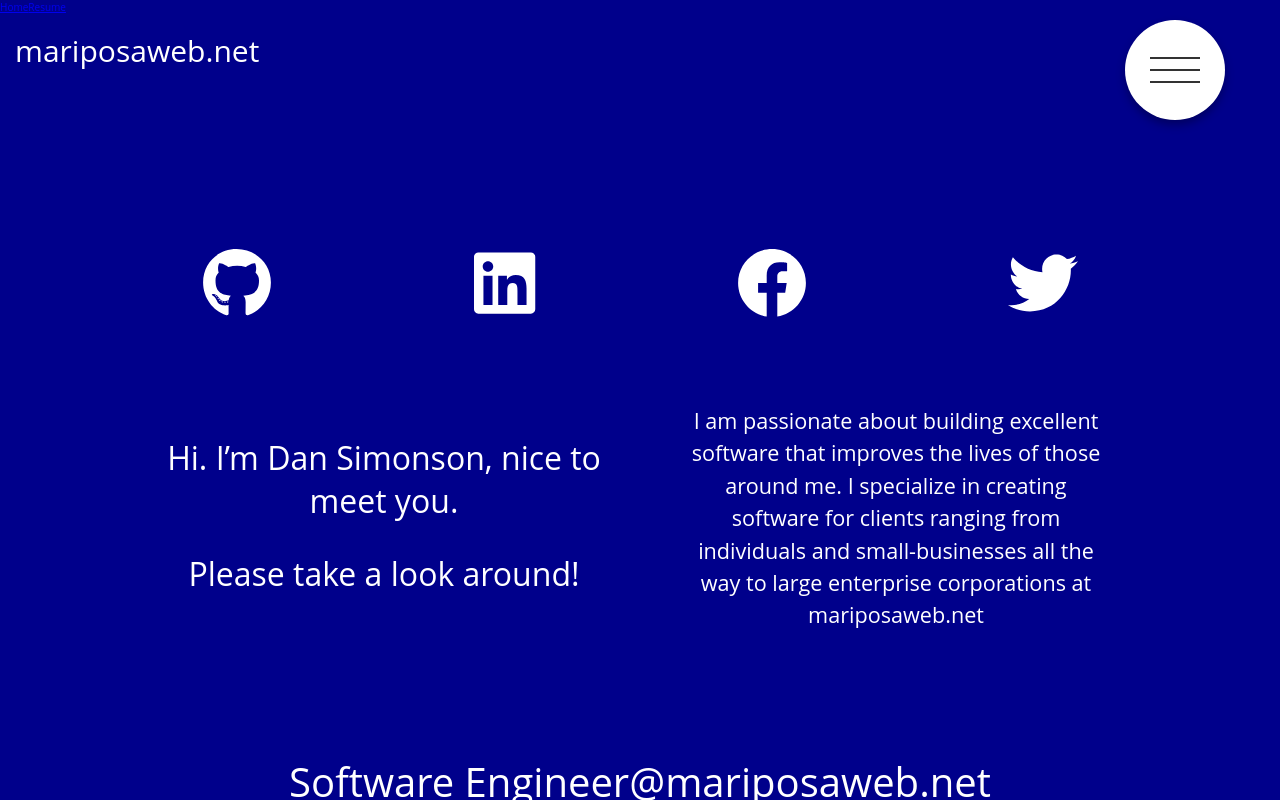
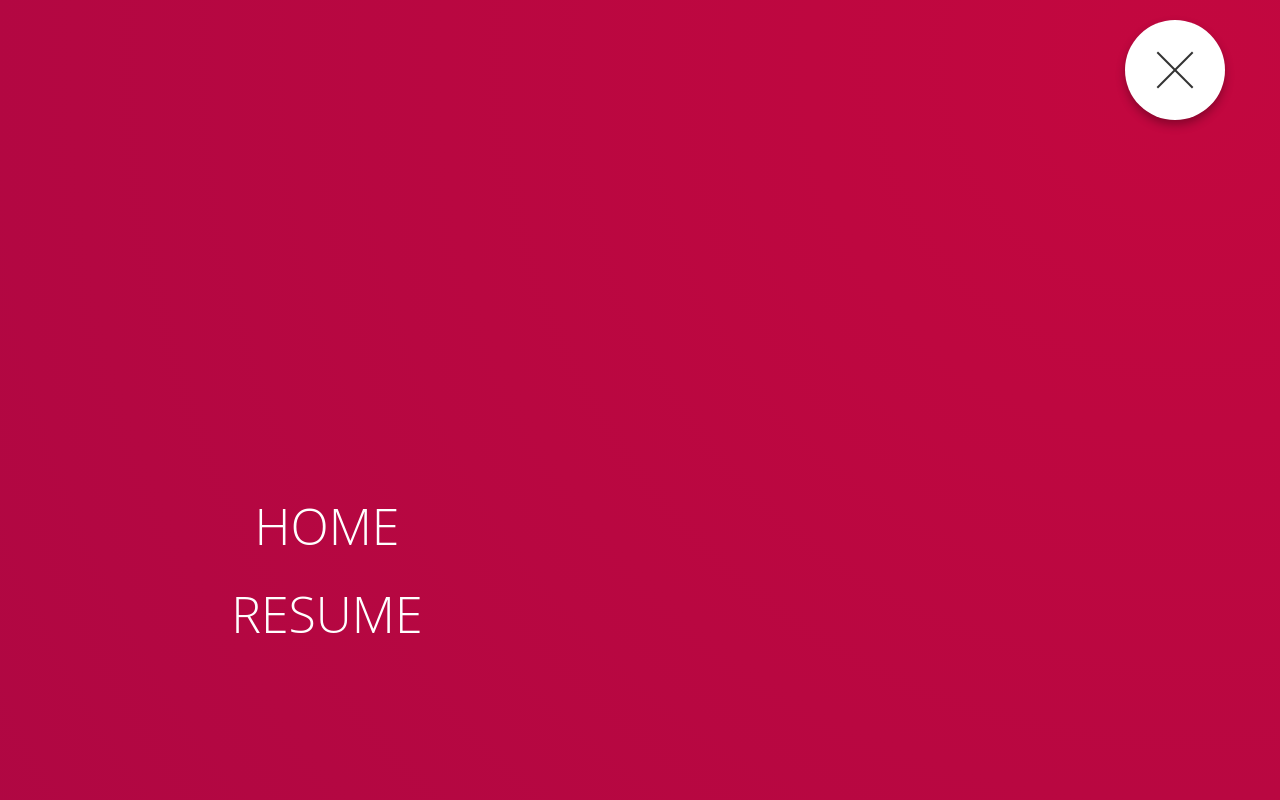
Before and after one commit to DanSimonson/mariposa-app, a React (Create React App) app in the folder frontend/: page / in a window 1280 px wide. Both pictures are taken after a click on the label 1175 px from the left and 70 px from the top of the page. Shown: the top 800 px of the page. Built offline with nearby package versions, Linux system fonts and the light colour scheme; no server answers.

Commit message:
added navbar and started on resume page

```diff
--- a/frontend/src/Components/Navbar/Navbar.js
+++ b/frontend/src/Components/Navbar/Navbar.js
@@ -1,22 +1,45 @@
-import React from "react";
+import React, { useEffect, useState } from "react";
 import "./Navbar.scss";
+import { NavLink, useNavigate } from "react-router-dom";
+function Navbar() {
+  let navigate = useNavigate();
 
-function Navbar() {
+  const navigateToRoute = (e) => {
+    console.log("e ", e.target.innerText);
+    if (e.target.innerText === "HOME") {
+      navigate("/");
+    } else if (e.target.innerText === "RESUME") {
+      navigate("/resume");
+    }
+  };
+
   return (
-    <div classname="navbarContainer">
+    <div className="navbarContainer">
       <input type="checkbox" className="checkbox-toggler" id="nav" />
-      <label for="nav" class="nav-btn">
+      <label for="nav" className="nav-btn">
         <span className="nav-icon"></span>
       </label>
       <div className="nav-bg"></div>
       <nav className="navigation">
         <ul className="nav-list">
-          <a href="#" className="nav-link">
-            Home
-          </a>
-          <a href="#" className="nav-link">
-            Resume
-          </a>
+          <li>
+            <a
+              href="#"
+              className="nav-link"
+              onClick={(e) => navigateToRoute(e)}
+            >
+              Home
+            </a>
+          </li>
+          <li>
+            <a
+              href="#"
+              className="nav-link"
+              onClick={(e) => navigateToRoute(e)}
+            >
+              Resume
+            </a>
+          </li>
         </ul>
       </nav>
     </div>
--- a/frontend/src/Components/Navbar/Navbar.scss
+++ b/frontend/src/Components/Navbar/Navbar.scss
@@ -37,3 +37,58 @@
 .nav-icon::after {
   transform: translateY(12px);
 }
+.checkbox-toggler:checked + .nav-btn .nav-icon {
+  background-color: transparent;
+}
+.checkbox-toggler:checked + .nav-btn .nav-icon::before {
+  transform: translateY(0px) rotate(135deg);
+}
+.checkbox-toggler:checked + .nav-btn .nav-icon::after {
+  transform: translateY(0px) rotate(-135deg);
+}
+.nav-bg {
+  height: 80px;
+  width: 80px;
+  border-radius: 50%;
+  position: fixed;
+  top: 22px;
+  right: 60px;
+  background-image: radial-gradient(#c3073f, #950748);
+  z-index: 14;
+  transition: transform 1.2s cubic-bezier(0.86, 0, 0.7, 1);
+}
+
+.checkbox-toggler:checked ~ .nav-bg {
+  transform: scale(60);
+}
+.navigation {
+  height: 100vh;
+  width: 100%;
+  position: fixed;
+  transform: translateX(-100%);
+  opacity: 0;
+  z-index: 15;
+  transition: transform 3s 1.2s cubic-bezier(0.68, -0.55, 0.265, 1.55);
+}
+.nav-list {
+  position: absolute;
+  top: 45%;
+  left: 50%;
+  transform: translate(-50%, -50%);
+  list-style-type: none;
+  text-align: center;
+  width: 100%;
+}
+.nav-link {
+  display: inline-block;
+  margin-top: 20px;
+  font-size: 50px;
+  font-weight: 300;
+  color: #fff;
+  text-decoration: none;
+  text-transform: uppercase;
+}
+.checkbox-toggler:checked ~ .navigation {
+  opacity: 1;
+  transform: translate(0%);
+}
--- a/frontend/src/Views/Home/Home.js
+++ b/frontend/src/Views/Home/Home.js
@@ -8,7 +8,7 @@ import { FontAwesomeIcon } from "@fortawesome/react-fontawesome";
 import DisplayGrid from "../../Components/DisplayGrid/DisplayGrid";
 import DisplayFooter from "../../Components/DisplayFooter/DisplayFooter";
 import Navbar from "../../Components/Navbar/Navbar";
-import { NavLink, Link } from "react-router-dom";
+import { useNavigate } from "react-router-dom";
 
 import {
   faGraduationCap,
@@ -24,6 +24,7 @@ import {
 import "./Home.scss";
 
 function Home() {
+  let navigate = useNavigate();
   const [projects, setProjects] = useState([]);
   useEffect(() => {
     Aos.init({ duration: 2000 });
@@ -33,6 +34,10 @@ function Home() {
     };
     fetchData();
   }, []);
+
+  const goToRoute = () => {
+    navigate("/resume");
+  };
 
   return (
     <>
@@ -92,8 +97,8 @@ function Home() {
             </p>
           </div>
         </div>
-        <div className="filler">
-          Software Engineer<span className="fillerSpan">@mariposaweb.net</span>
+        <div className="filler" onClick={goToRoute}>
+          See Resume<span className="fillerSpan">@mariposaweb.net</span>
         </div>
       </div>
       <div className="wrapper">
--- a/frontend/src/Views/Home/Home.scss
+++ b/frontend/src/Views/Home/Home.scss
@@ -96,6 +96,7 @@ body {
   justify-content: center;
   align-items: center;
   font-size: 4rem;
+  cursor: pointer;
 }
 .filler:hover {
   animation: tada;
--- a/frontend/src/Views/Resume/Resume.js
+++ b/frontend/src/Views/Resume/Resume.js
@@ -1,13 +1,23 @@
 import React from "react";
 import "./Resume.scss";
+import Navbar from "../../Components/Navbar/Navbar";
 function Resume() {
   return (
-    <div className="resumeContainer">
-      <div className="spacer"></div>
-      <div className="resumeTitle">
-        <p>Professional Summary</p>
+    <>
+      <Navbar />
+      <div className="resumeContainer">
+        <div className="spacer"></div>
+        <div className="resumeTitle">
+          <p>Software Engineer</p>
+        </div>
+        <div className="subTitle">
+          <p>Professional Summary</p>
+        </div>
+        <ul>
+          <li>Under Construction...</li>
+        </ul>
       </div>
-    </div>
+    </>
   );
 }
 
--- a/frontend/src/Views/Resume/Resume.scss
+++ b/frontend/src/Views/Resume/Resume.scss
@@ -16,3 +16,11 @@
 .spacer {
   height: 100px;
 }
+.subTitle {
+  display: flex;
+  justify-content: center;
+  font-size: 2rem;
+  // border-bottom: double;
+  // border-top: 2px solid #222;
+  padding: 2rem 0 2rem 0;
+}
```
